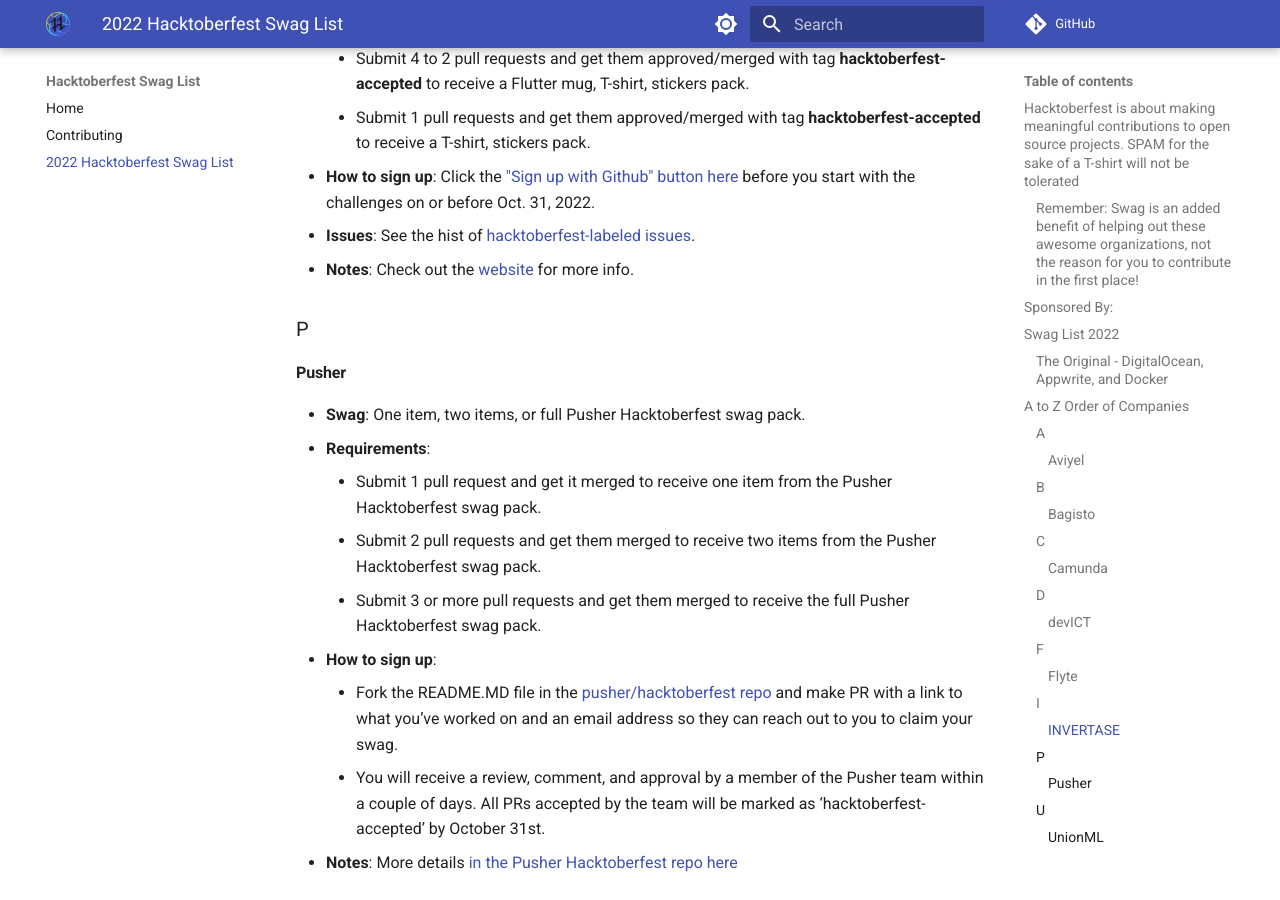
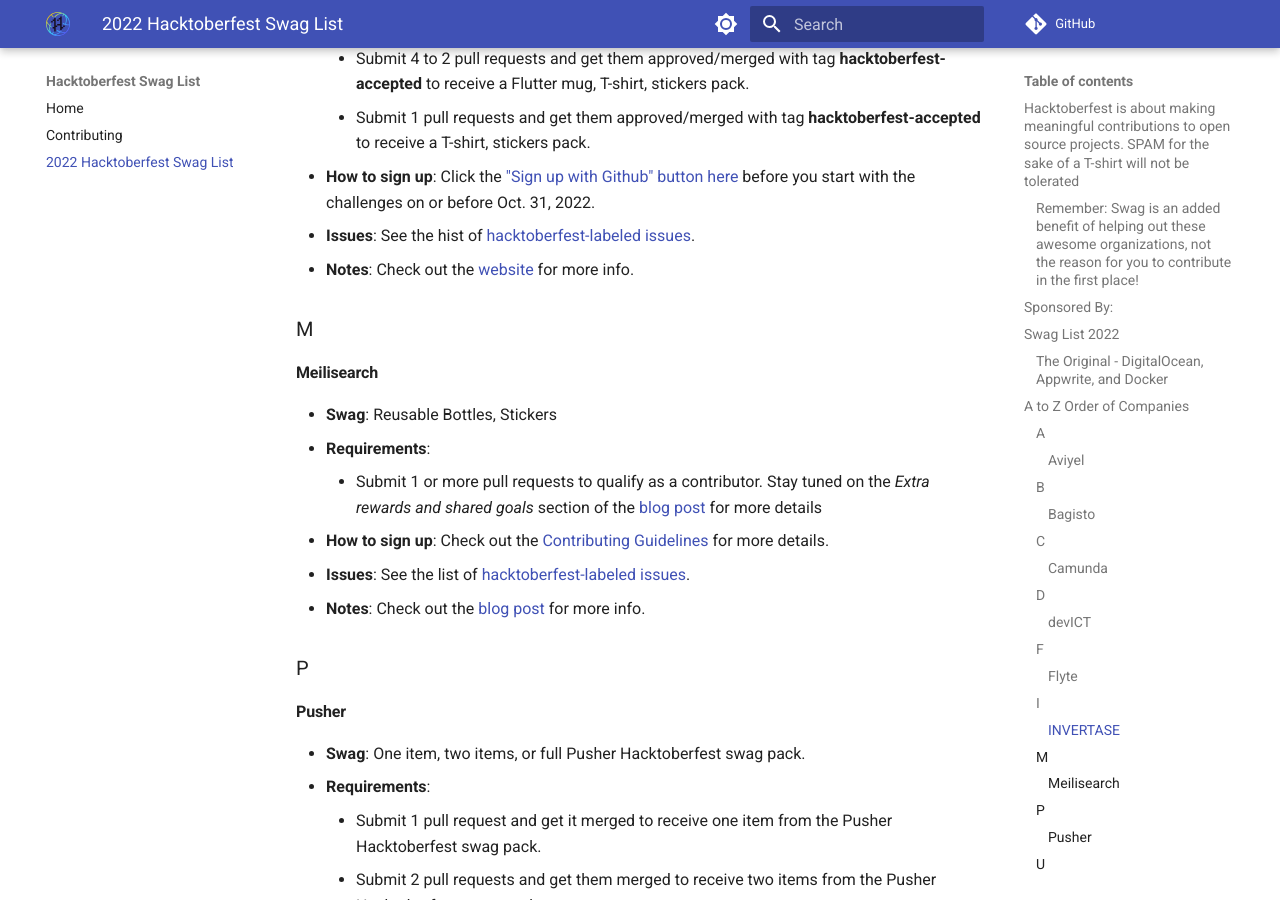
Before and after one commit to crweiner/hacktoberfest-swag-list, an MkDocs documentation site: the page built from docs/list.md, in a window 1280 px wide and 900 px high, scrolled down 3877 px. Built offline with MkDocs 1.6.1 and Material for MkDocs 9.7.7, drawn with Linux system fonts in a browser that asks for light colours; comment, search, counter and statistics services are not loaded.

Commit message:
Add Meilisearch to the list

```diff
--- a/docs/list.md
+++ b/docs/list.md
@@ -109,6 +109,18 @@
 - **Issues**: See the hist of [hacktoberfest-labeled issues](https://github.com/search?q=org%3Ainvertase+org%3Afluttercommunity+org%3Aatsign-foundation++label%3Ahacktoberfest+created%3A%3E2021-01-01+state%3Aopen&type=Issues).
 - **Notes**: Check out the [website](https://invertase.io/community/hacktoberfest) for more info.
 
+### M
+
+#### **Meilisearch**
+
+- **Swag**: Reusable Bottles, Stickers
+- **Requirements**:
+    - Submit 1 or more pull requests to qualify as a contributor. Stay tuned on the _Extra rewards and shared goals_ section of the
+[blog post](https://blog.meilisearch.com/contribute-hacktoberfest-2022/) for more details
+- **How to sign up**: Check out the [Contributing Guidelines](https://github.com/meilisearch/.github/blob/main/Hacktoberfest_2022_contributors_guidelines.md) for more details.
+- **Issues**: See the list of [hacktoberfest-labeled issues](https://github.com/search?q=org%3Ameilisearch+label%3Ahacktoberfest&state=open&type=Issues).
+- **Notes**: Check out the [blog post](https://blog.meilisearch.com/contribute-hacktoberfest-2022/) for more info.
+
 ### P
 
 #### **Pusher**
```
